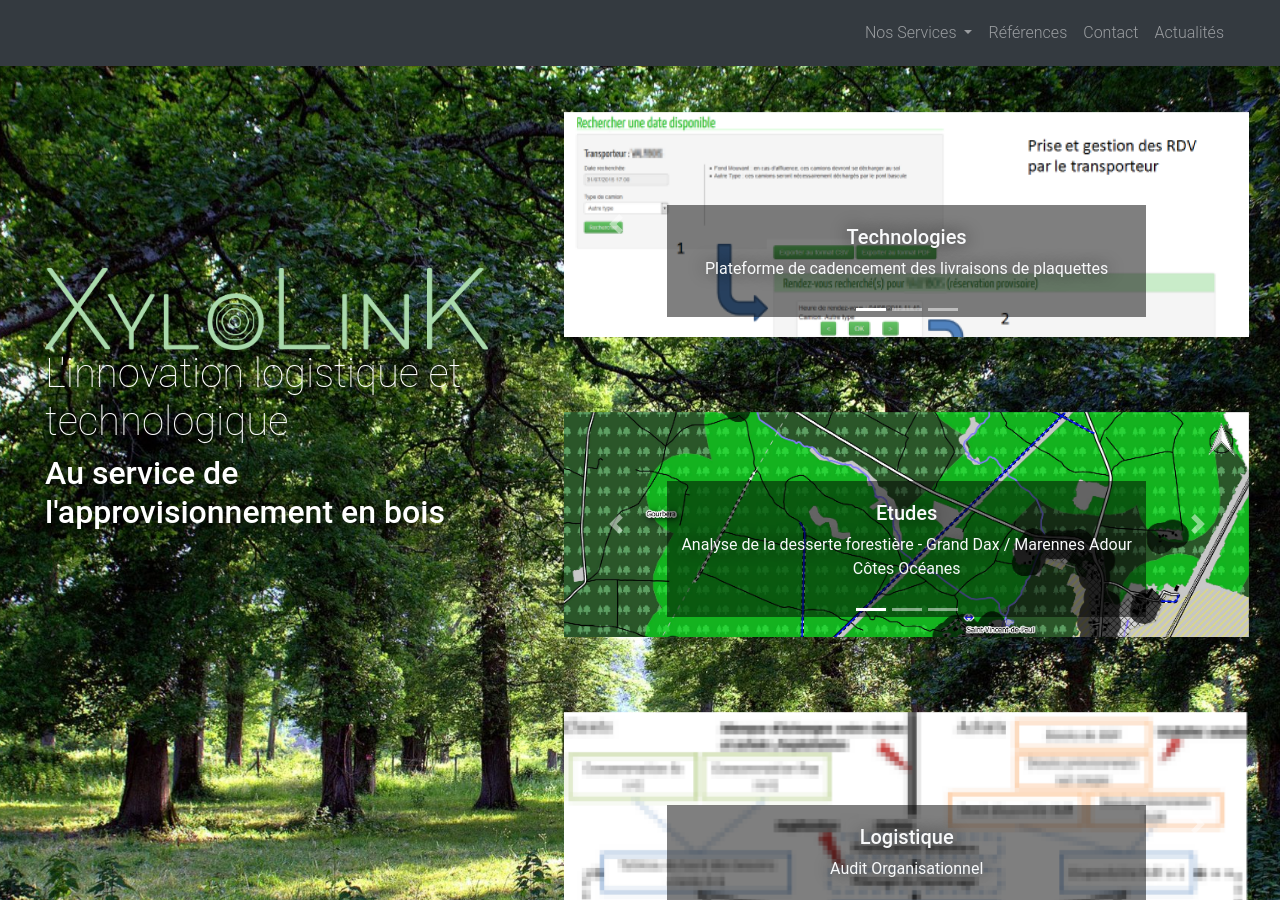
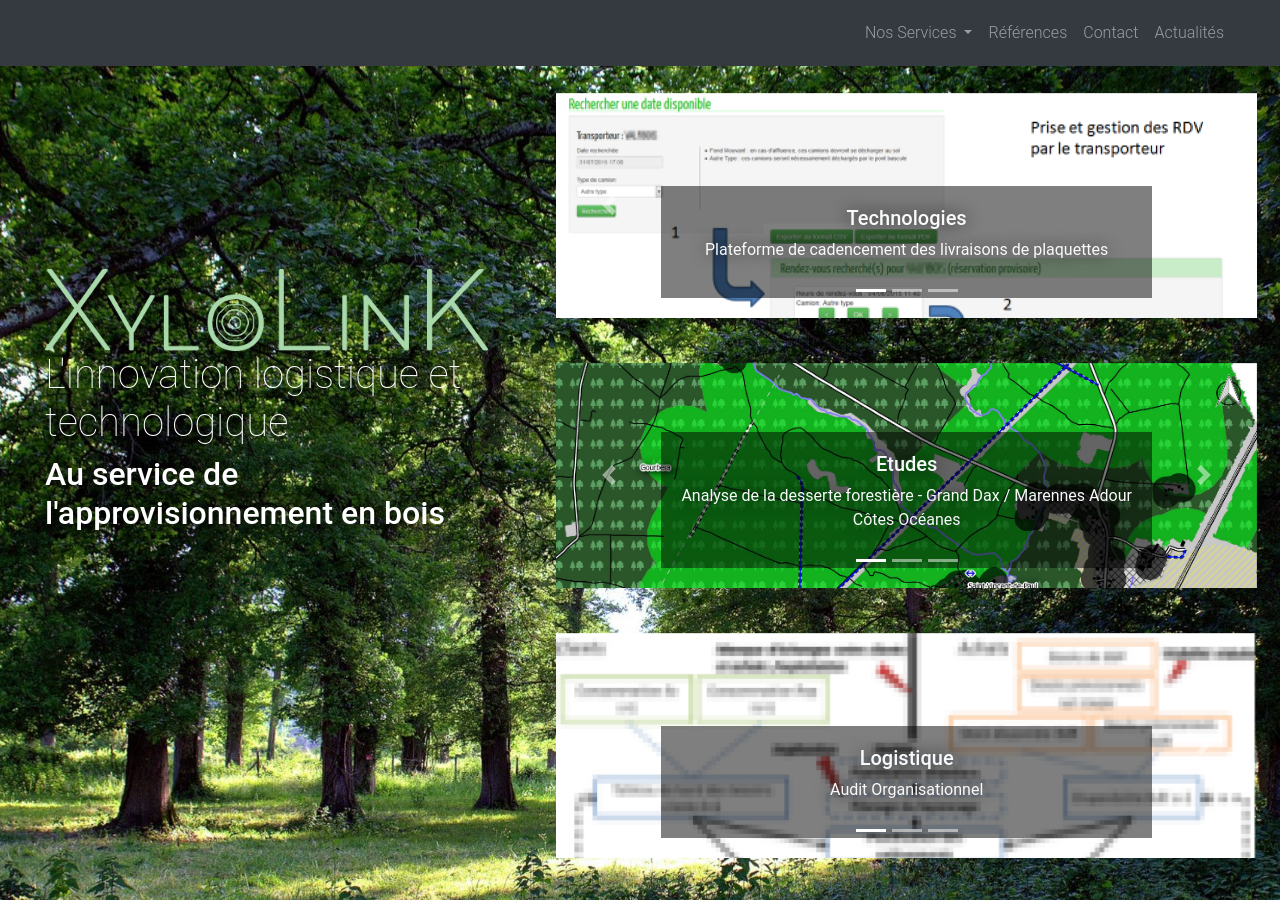
Before and after one commit to xylolink/xylolink.com, a Jekyll site: the page built from index.html, in a window 1280 px wide and 900 px high. Built offline with Jekyll 4.4.1, drawn with Linux system fonts in a browser that asks for light colours; comment, search, counter and statistics services are not loaded.

Commit message:
optimize cols position

```diff
--- a/_layouts/default.html
+++ b/_layouts/default.html
@@ -19,10 +19,9 @@
     >
     </div>
     {%- endif -%}
-
+    {%- if page.title == "Xylolink" -%}
     <div id="top-container" class="col-lg-5 col-md-12">
         <div class="container">
-            {%- if page.title == "Xylolink" -%}
             <div id="main-slogan" class="d-flex align-items-center">
             <div class="col-12">
                 <img id="title-logo"src="/img/logo2019_light.png"></img>
@@ -34,7 +33,13 @@
                 </h2>
             </div>
             </div>
+        </div>
+    </div>
+    <div id="main-container" class="col-lg-7 col-md-12">
+            {{ content }}
+    </div>
     {%- else -%}
+    <div id="top-container-page" class="col-lg-12 col-md-12">
         <div id="page-title" class="d-flex align-items-center">
                 <div class="col-12">
                     {%if page.type%}
@@ -51,16 +56,9 @@
                     {%endif%}
                 </div>
         </div>
-            {% endif %}
     </div>
-    </div>
-    {%-if page.title == 'Xylolink' -%}
-    <div id="main-container" class="col-lg-7 col-md-12">
-        {{ content }}
-    </div>
-    {%- else -%}
-    <div id="main-container" class="col-lg-7 col-md-12 p-lg-5 p-md-2">
-        <div id="main-content" class="p-lg-5 p-md-2 rounded-top col-12">
+    <div id="main-container-page" class="col-12 p-lg-5 p-md-2 d-flex justify-content-end">
+        <div id="main-content" class="p-lg-5 p-md-2 rounded-top col-lg-9 col-md-12">
             {{ content }}
         </div>
     </div>
--- a/css/main.scss
+++ b/css/main.scss
@@ -58,14 +58,49 @@
     position: relative;
     margin-top: -100vh;
   }
+  #top-container-page {
+    position: relative;
+    margin-top: -100vh;
+  }
+  #main-container {
+    position: relative;
+    min-height: 20em;
+  }
+  #main-container-page {
+    position: relative;
+    min-height: 20em;
+    margin-top: -80vh;
+  }
+  #page-title {
+    min-height: 20vh;
+  }
 }
 
 @include media-breakpoint-up(lg) {
   #top-container {
     position: sticky;
-    top: 55px;
+    top: 67px;
     margin-top: -100vh;
     height: 100%;
+  }
+  #top-container-page {
+    position: sticky;
+    top: 67px;
+    margin-top: -100vh;
+    height: 100%;
+  }
+  #main-container {
+    position: relative;
+    margin-top: -100vh;
+    min-height: 20em;
+  }
+  #main-container-page {
+    position: relative;
+    margin-top: -95vh;
+    min-height: 20em;
+  }
+  #page-title {
+    min-height: 35vh;
   }
 }
 
@@ -87,6 +122,9 @@
   background-color: rgba(0,0,0,0.50)
 }
 
+.h-90 {
+  height: 90%;
+}
 .max-vh-25 {
   max-height: 25vh;
 }
@@ -95,24 +133,13 @@
   min-height: 75vh;
 }
 
-#page-title {
-  min-height: 75vh;
+
+
+@include media-breakpoint-down(md) {
+
 }
 
-@include media-breakpoint-down(md) {
-  #main-container {
-    position: relative;
-    min-height: 20em;
-  }
-}
 
-@include media-breakpoint-up(lg) {
-  #main-container {
-    position: relative;
-    margin-top: -100vh;
-    min-height: 20em;
-  }
-}
 
 #main-content {
   background-color: rgba(255, 255, 255, 0.87);
--- a/index.html
+++ b/index.html
@@ -7,10 +7,10 @@
 index: 1
 ---
 
-<div class="d-flex flex-column justify-content-around h-100 m-2">
+<div class="d-flex flex-column justify-content-around h-90 m-1">
         {% assign cols = "technologies,etudes,logistique" | split: "," %}
         {% for col in cols %}
-        <div class="p-2">
+        <div class="p-1">
             <div id="carousel{{col}}" class="carousel slide w-100 max-vh-25 " data-ride="carousel">
                 <ol class="carousel-indicators">
                     <li data-target="#carousel{{col}}" data-slide-to="0" class="active"></li>
```
Lines whose indentation alone changed are shown as unchanged.
